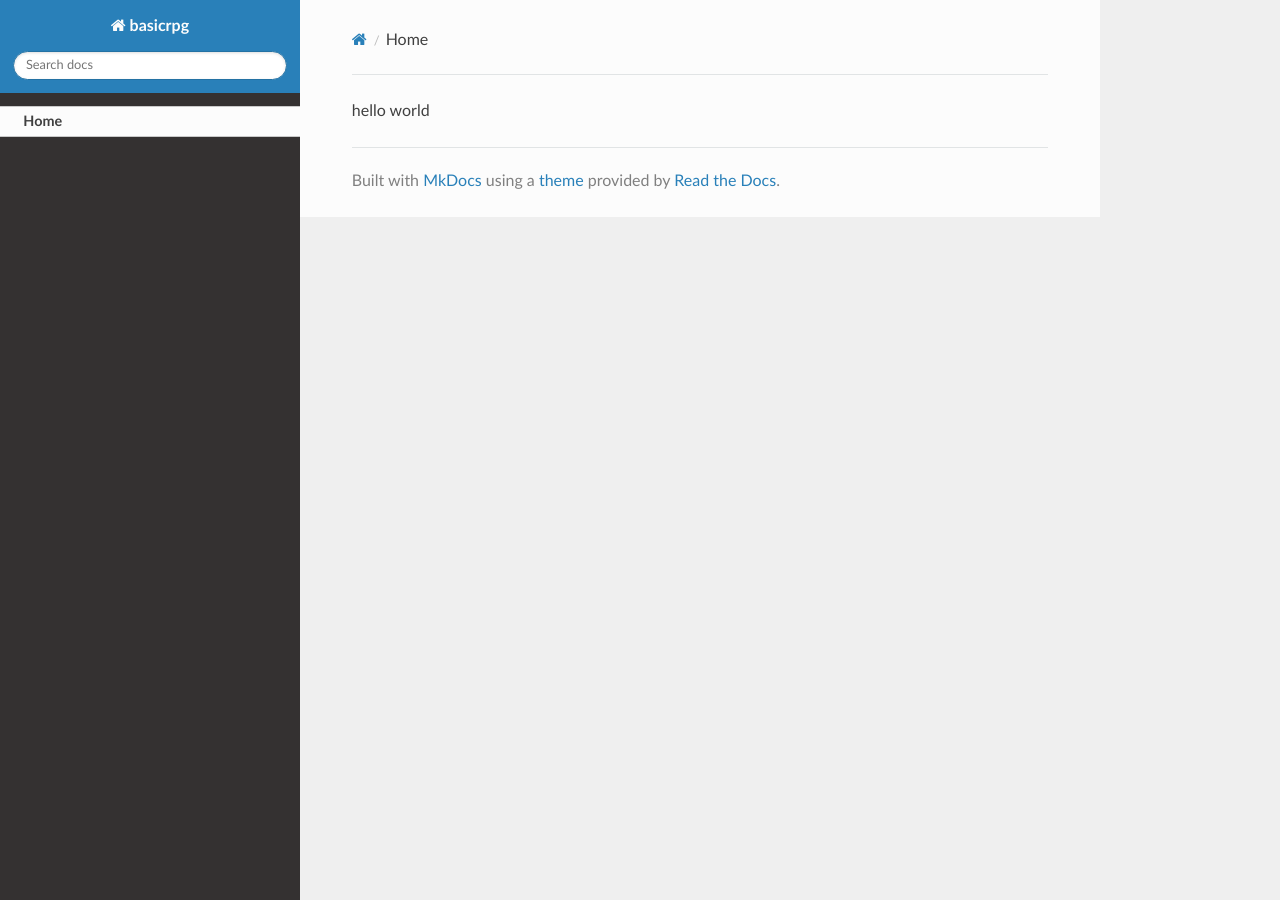
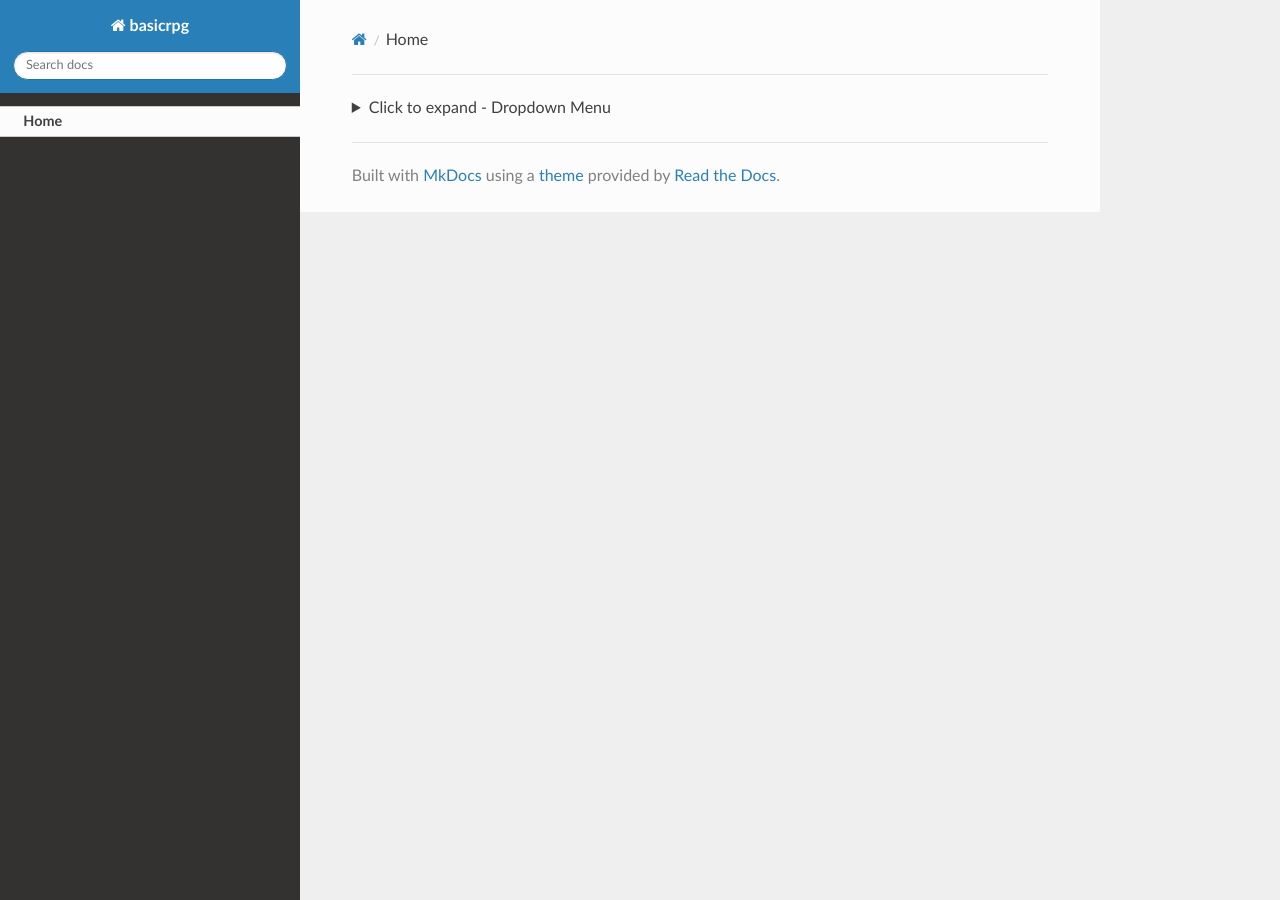
Before and after one commit to Unlisted27/basicrpg, an MkDocs documentation site: the page built from docs/index.md, in a window 1280 px wide. Built offline with MkDocs 1.6.1, drawn with Linux system fonts in a browser that asks for light colours; nearby versions of some CDN libraries.

Commit message:
documenting

```diff
--- a/docs/index.md
+++ b/docs/index.md
@@ -1 +1,13 @@
-hello world
+<details>
+  <summary>Click to expand - Dropdown Menu</summary>
+
+  ### Item 1
+  Some content for item 1.
+
+  ### Item 2
+  Some content for item 2.
+
+  ### Item 3
+  Some content for item 3.
+
+</details>
```
